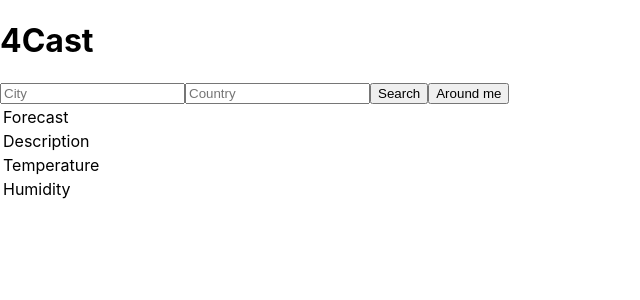
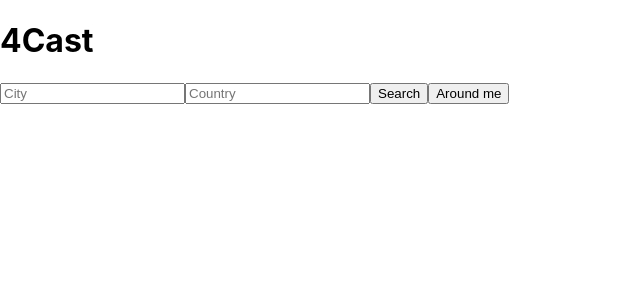
Before and after one commit to JoaoCodeClan/4castApp, a React (Create React App) app: page / in a window 1280 px wide. Shown: the top 300 px of the page, without its empty margins (0-640 px from the left). Built offline with nearby package versions, Linux system fonts and the light colour scheme.

Commit message:
added consditional rendering to resulttable

```diff
--- a/src/App.js
+++ b/src/App.js
@@ -109,7 +109,9 @@ state={
      <div>
      <Title/>
      <SearchBox getWeather={this.getWeather} />
-     <ResultTable forecast={this.state.forecast} description={this.state.description} temperature={this.state.temperature} humidity={this.state.humidity}/>
+
+     { this.state.forecast ? <ResultTable forecast={this.state.forecast} description={this.state.description} temperature={this.state.temperature} humidity={this.state.humidity}/> : null }
+
      <Error error={this.state.error}/>
 
 
--- a/src/components/ResultTable.js
+++ b/src/components/ResultTable.js
@@ -2,6 +2,7 @@ import React from "react";
 
 
 const ResultTable= (props)=>(
+
   <table>
     <tbody>
         <tr>
```
